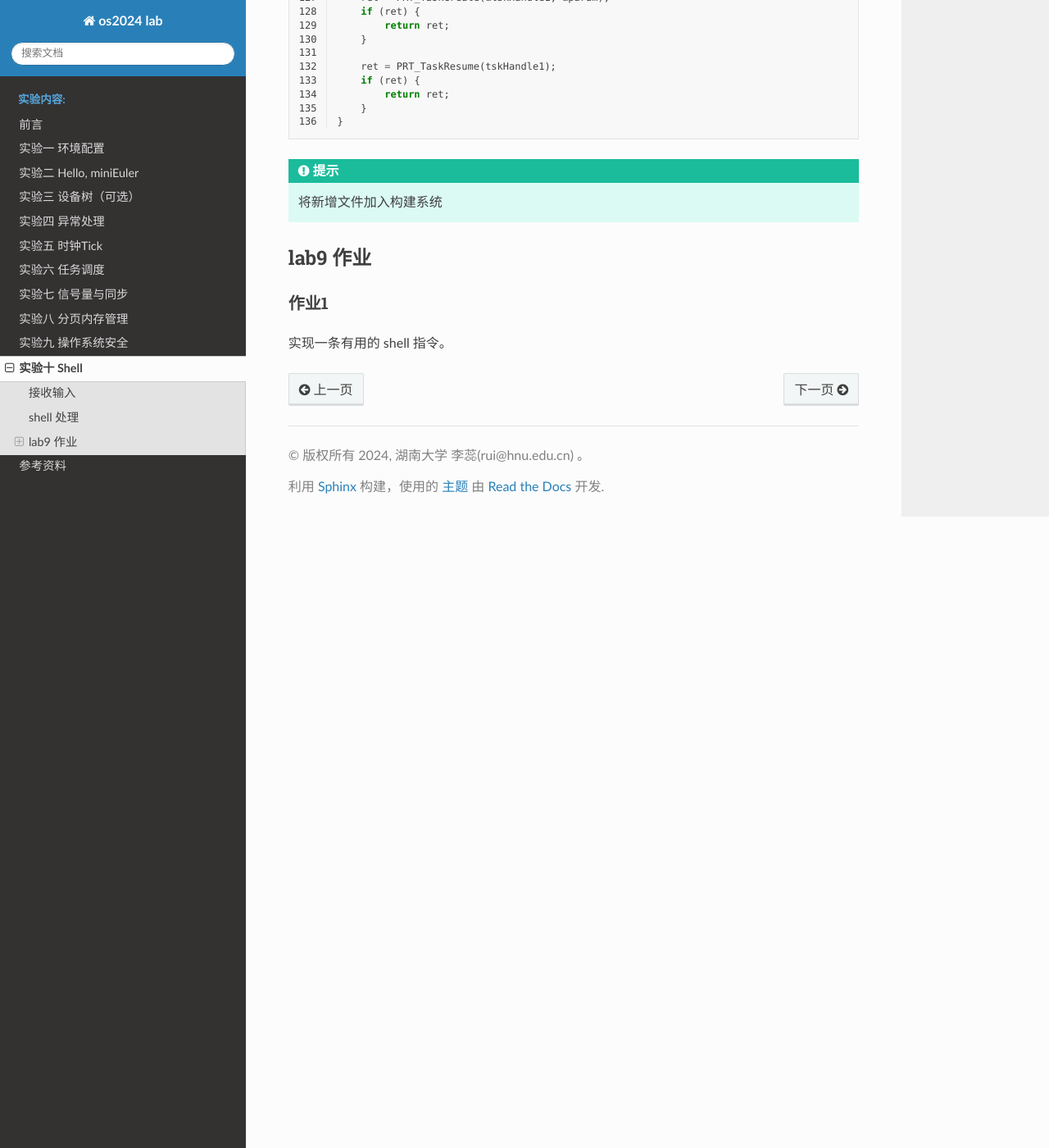
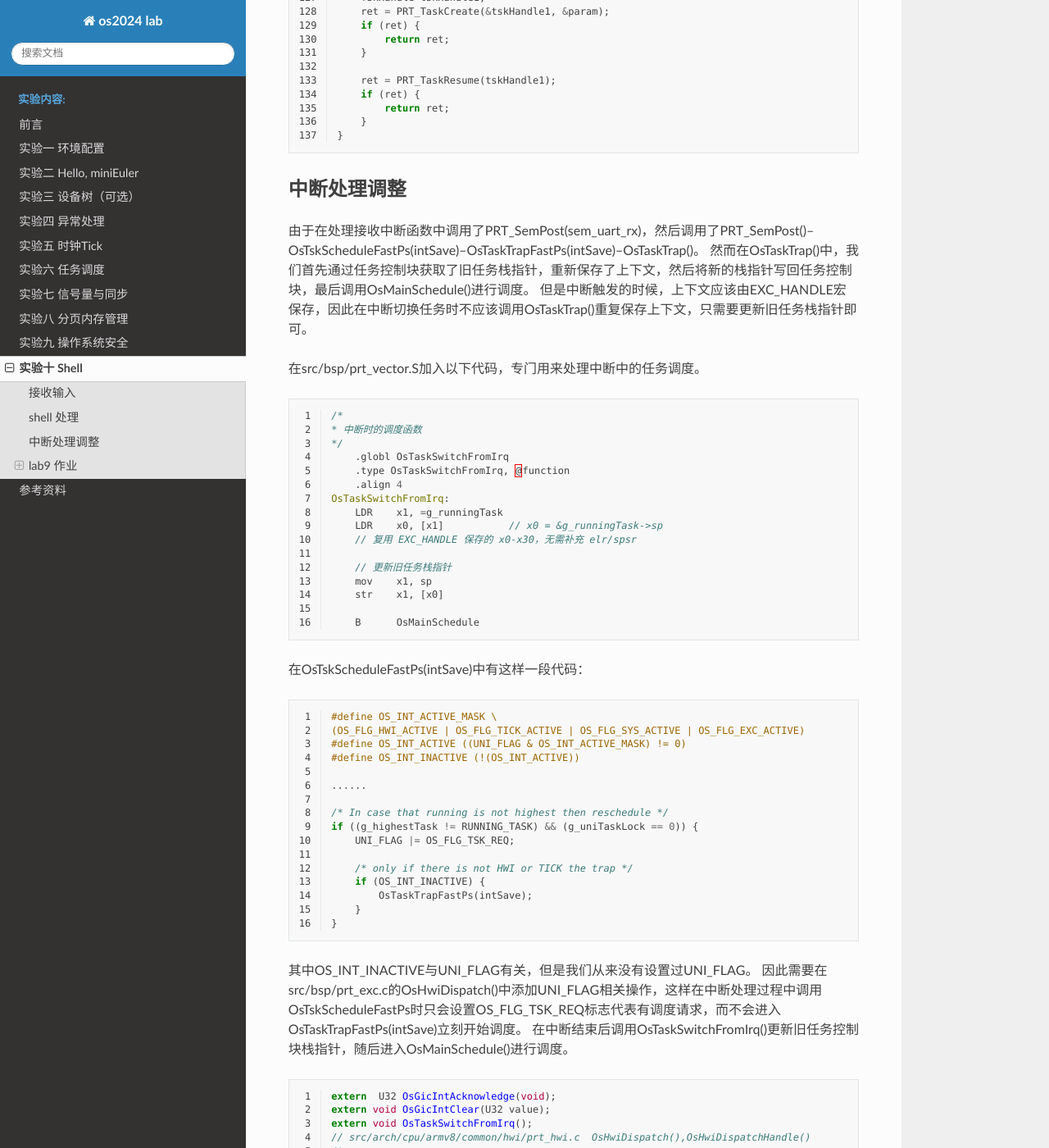
Before and after one commit to ruiatgithub/os2024, a Sphinx documentation site: the page built from source/lab9/index.rst, in a window 1280 px wide and 1400 px high, scrolled down 5584 px. Shown: the whole window at 82% size. Built offline with Sphinx 7.4.7 and the Read the Docs theme 3.1.0, drawn with Linux system fonts in a browser that asks for light colours; pages that are not in the unit, such as notebooks, are missing from menus; some of the changed text lies outside the part shown.

Commit message:
解决实验十在接收中断处理过程中直接进行调度的问题，同时解决在中断时调度造成的上下文重复保存的问题。

```diff
--- a/source/lab9/index.rst
+++ b/source/lab9/index.rst
@@ -283,6 +283,7 @@ shell 处理
                 }
                 if (ch == '\r'){
                     // PRT_Printf("\n%s", cmd); // 检查行编辑功能是否正确
+                    PRT_Printf("\n");
                     // 使用strcmp代替逐个字符比较
                     if (strcmp(cmd, "top") == 0) {
                         OsDisplayTasksInfo();
@@ -333,9 +334,88 @@ shell 处理
     }
 
 
+中断处理调整
+--------------------------
+由于在处理接收中断函数中调用了PRT_SemPost(sem_uart_rx)，然后调用了PRT_SemPost()--OsTskScheduleFastPs(intSave)--OsTaskTrapFastPs(intSave)--OsTaskTrap()。
+然而在OsTaskTrap()中，我们首先通过任务控制块获取了旧任务栈指针，重新保存了上下文，然后将新的栈指针写回任务控制块，最后调用OsMainSchedule()进行调度。
+但是中断触发的时候，上下文应该由EXC_HANDLE宏保存，因此在中断切换任务时不应该调用OsTaskTrap()重复保存上下文，只需要更新旧任务栈指针即可。
 
+在src/bsp/prt_vector.S加入以下代码，专门用来处理中断中的任务调度。
 
+.. code-block:: c
+    :linenos:
 
+    /*
+    * 中断时的调度函数
+    */
+        .globl OsTaskSwitchFromIrq
+        .type OsTaskSwitchFromIrq, @function
+        .align 4
+    OsTaskSwitchFromIrq:
+        LDR    x1, =g_runningTask
+        LDR    x0, [x1]           // x0 = &g_runningTask->sp
+        // 复用 EXC_HANDLE 保存的 x0-x30，无需补充 elr/spsr
+
+        // 更新旧任务栈指针
+        mov    x1, sp
+        str    x1, [x0]
+
+        B      OsMainSchedule
+
+在OsTskScheduleFastPs(intSave)中有这样一段代码：
+
+.. code-block:: c
+    :linenos:
+
+    #define OS_INT_ACTIVE_MASK \
+    (OS_FLG_HWI_ACTIVE | OS_FLG_TICK_ACTIVE | OS_FLG_SYS_ACTIVE | OS_FLG_EXC_ACTIVE)
+    #define OS_INT_ACTIVE ((UNI_FLAG & OS_INT_ACTIVE_MASK) != 0)
+    #define OS_INT_INACTIVE (!(OS_INT_ACTIVE))
+
+    ......
+
+    /* In case that running is not highest then reschedule */
+    if ((g_highestTask != RUNNING_TASK) && (g_uniTaskLock == 0)) {
+        UNI_FLAG |= OS_FLG_TSK_REQ;
+
+        /* only if there is not HWI or TICK the trap */
+        if (OS_INT_INACTIVE) {
+            OsTaskTrapFastPs(intSave);
+        }
+    }
+
+其中OS_INT_INACTIVE与UNI_FLAG有关，但是我们从来没有设置过UNI_FLAG。
+因此需要在src/bsp/prt_exc.c的OsHwiDispatch()中添加UNI_FLAG相关操作，这样在中断处理过程中调用OsTskScheduleFastPs时只会设置OS_FLG_TSK_REQ标志代表有调度请求，而不会进入OsTaskTrapFastPs(intSave)立刻开始调度。
+在中断结束后调用OsTaskSwitchFromIrq()更新旧任务控制块栈指针，随后进入OsMainSchedule()进行调度。
+
+.. code-block:: c
+    :linenos:
+
+    extern  U32 OsGicIntAcknowledge(void);
+    extern void OsGicIntClear(U32 value);
+    extern void OsTaskSwitchFromIrq();
+    // src/arch/cpu/armv8/common/hwi/prt_hwi.c  OsHwiDispatch(),OsHwiDispatchHandle()
+    /*
+    * 描述: 中断处理入口, 调用处外部已关中断
+    */
+    OS_SEC_L0_TEXT void OsHwiDispatch( U32 excType, struct ExcRegInfo *excRegs) //src/arch/cpu/armv8/common/hwi/prt_hwi.c
+    {
+        UNI_FLAG |= OS_FLG_HWI_ACTIVE;  // 设置硬中断标志
+        // 中断确认，相当于OsHwiNumGet()
+        U32 value = OsGicIntAcknowledge();
+        U32 irq_num = value & 0x1ff;
+        U32 core_num = value & 0xe00;
+
+        OsHwiHandleActive(irq_num);
+
+        // 清除中断，相当于 OsHwiClear(hwiNum);
+        OsGicIntClear(irq_num|core_num);
+        UNI_FLAG &= ~OS_FLG_HWI_ACTIVE;  // 清除硬中断标志
+
+        if (UNI_FLAG & OS_FLG_TSK_REQ) {
+            OsTaskSwitchFromIrq();
+        }
+    }
 
 
 .. hint:: 将新增文件加入构建系统
```
